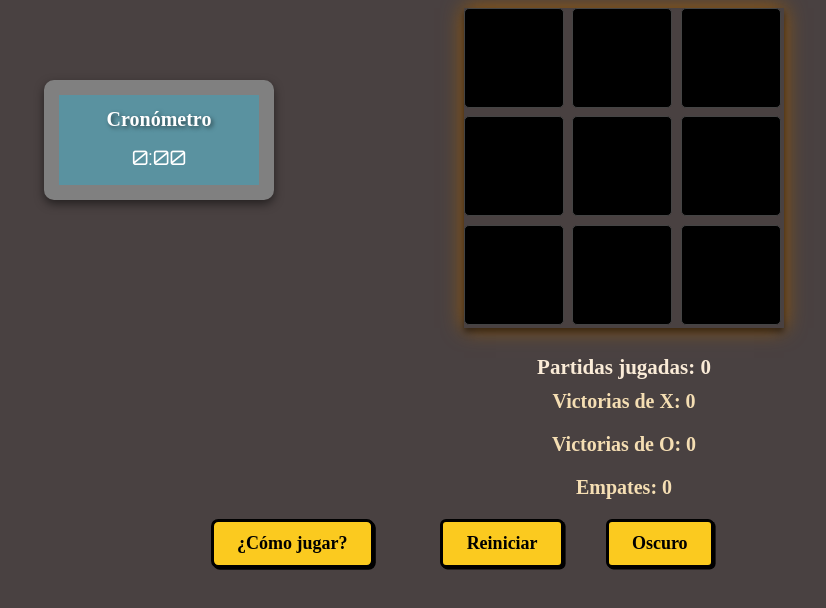
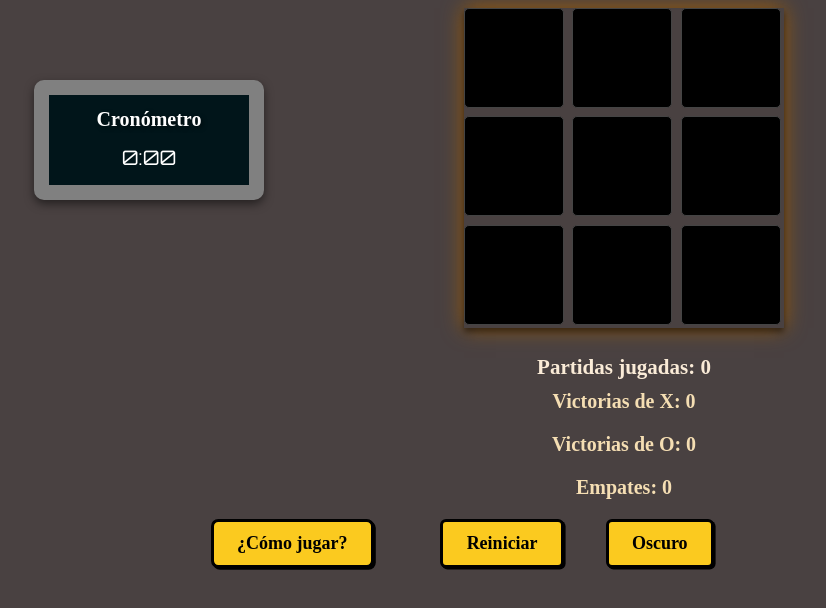
Before and after one commit to Alex-ferre/Juego-JS, a plain HTML site: page index.html in a window 1280 px wide. Both pictures are taken after a click on the button "Iniciar partida". Shown: the whole page, without its empty margins (16-842 px from the left). Drawn offline with Linux system fonts and the light colour scheme.

Commit message:
cronometro
cambio de color y posicion

```diff
--- a/estilo.css
+++ b/estilo.css
@@ -252,13 +252,13 @@ body {
   display: none;
   position: fixed;
   text-align: center;
-  background-color: #5a92a0;
+  background-color: #01151a;
   width: 200px;
   height: 90px;
   border: 15px solid gray;
   border-radius: 10px;
   box-shadow: 0 4px 10px rgba(0, 0, 0, 0.5);
-  right: 990px;
+  right: 1000px;
   top: 80px;
 }
 
```
